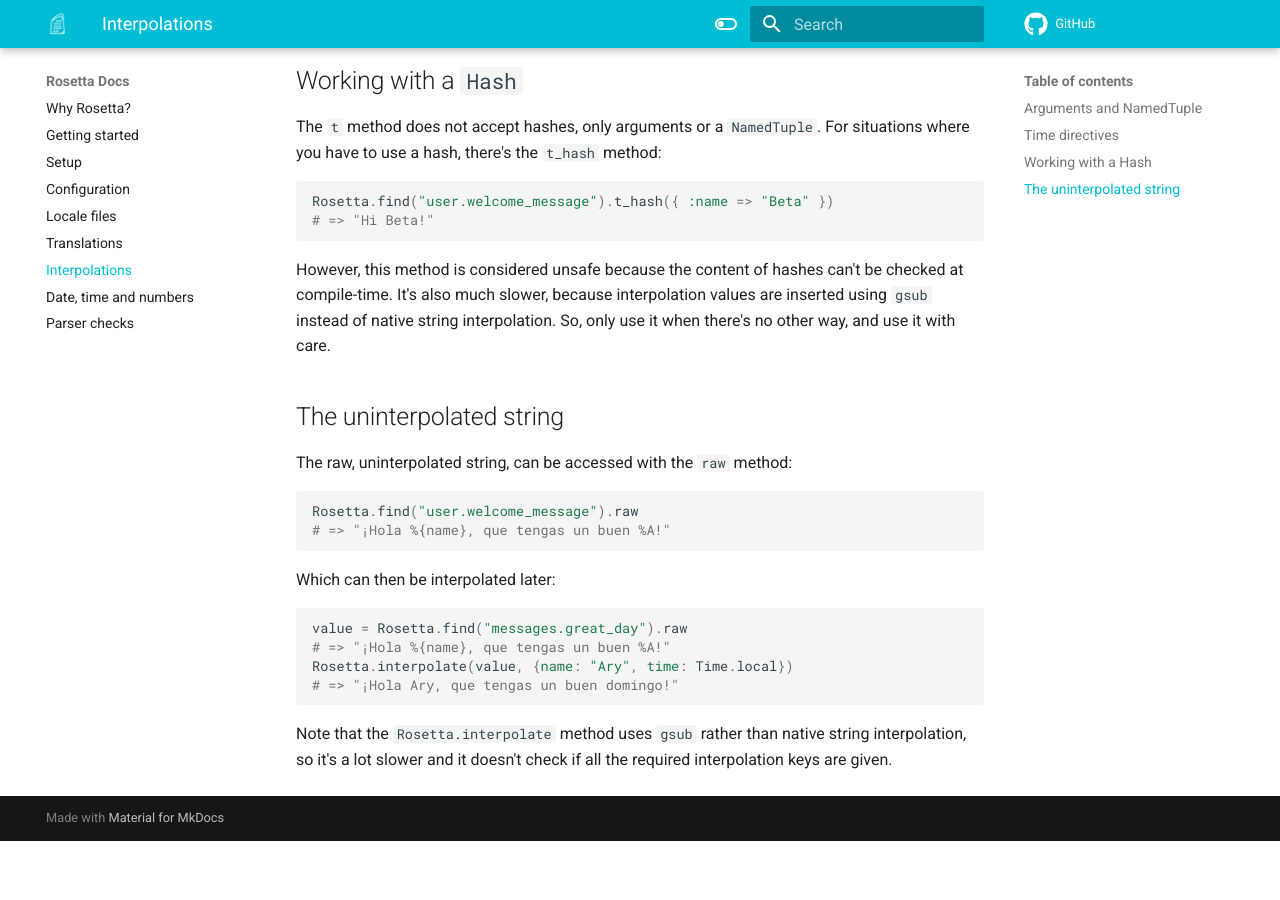
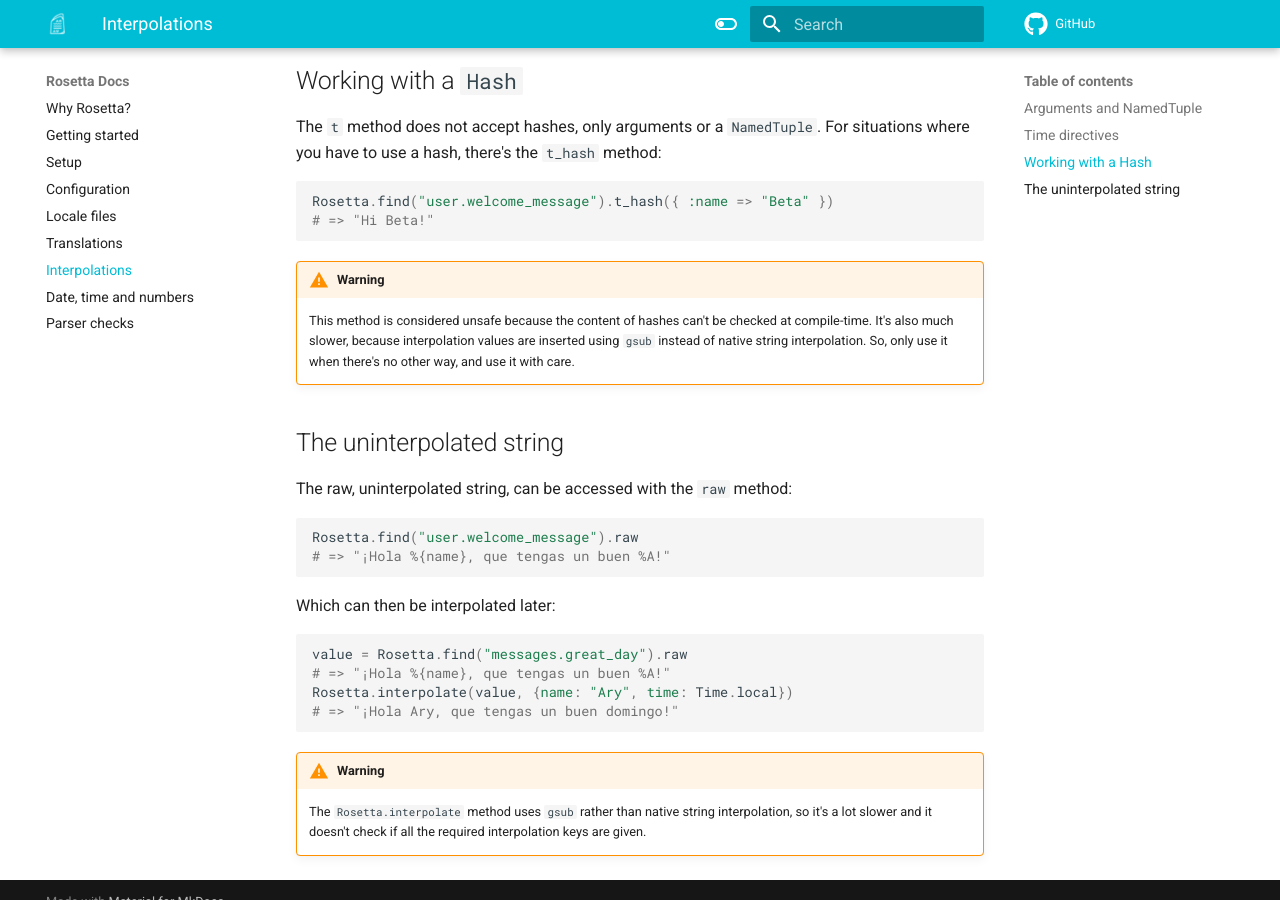
Before and after one commit to wout/rosetta, an MkDocs documentation site: the page built from docs/interpolations.md, in a window 1280 px wide and 900 px high, scrolled down 978 px. Built offline with MkDocs 1.6.1 and Material for MkDocs 9.7.7, drawn with Linux system fonts in a browser that asks for light colours; comment, search, counter and statistics services are not loaded; the version menu is left out; before the commit the page ends 1819 px from its top, so only the background shows below that.

Commit message:
docs: make notes more prominent

````diff
--- a/docs/interpolations.md
+++ b/docs/interpolations.md
@@ -51,10 +51,11 @@ Rosetta.find("user.welcome_message").t_hash({ :name => "Beta" })
 # => "Hi Beta!"
 ```
 
-However, this method is considered unsafe because the content of hashes can't be
-checked at compile-time. It's also much slower, because interpolation values are
-inserted using `gsub` instead of native string interpolation. So, only use it
-when there's no other way, and use it with care.
+!!! warning
+    This method is considered unsafe because the content of hashes can't be
+    checked at compile-time. It's also much slower, because interpolation values
+    are inserted using `gsub` instead of native string interpolation. So, only
+    use it when there's no other way, and use it with care.
 
 ## The uninterpolated string
 The raw, uninterpolated string, can be accessed with the `raw` method:
@@ -73,6 +74,7 @@ Rosetta.interpolate(value, {name: "Ary", time: Time.local})
 # => "¡Hola Ary, que tengas un buen domingo!"
 ```
 
-Note that the `Rosetta.interpolate` method uses `gsub` rather than native string
-interpolation, so it's a lot slower and it doesn't check if all the required
-interpolation keys are given.
+!!! warning
+    The `Rosetta.interpolate` method uses `gsub` rather than native string
+    interpolation, so it's a lot slower and it doesn't check if all the required
+    interpolation keys are given.
````
Also changed, not shown: docs/configuration.md (+6 -5 lines), docs/locale_files.md (+4 -3 lines), docs/localization.md (+8 -6 lines).
